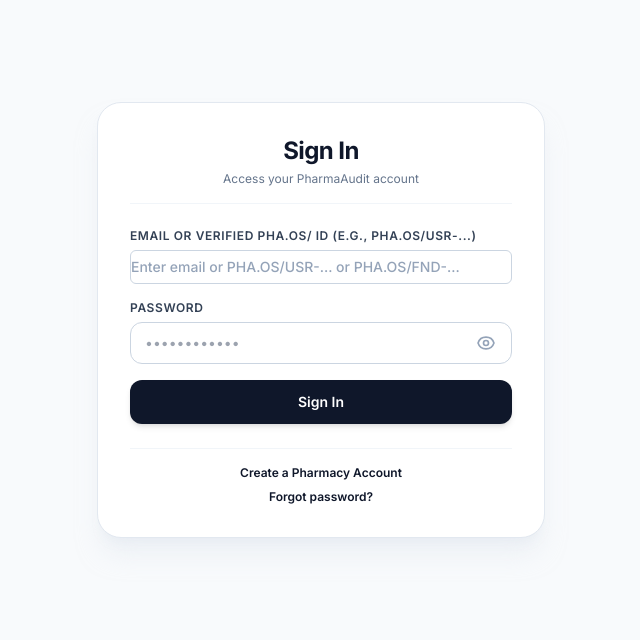
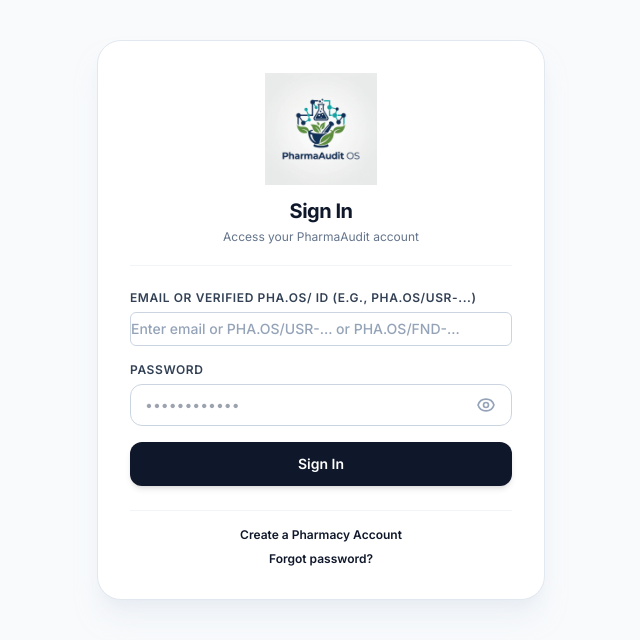
Before and after one commit to faruqueoumar-glitch/fyp, a Django app: page /login/ in a window 1280 px wide. Shown: the top 640 px of the page, without its empty margins (319-959 px from the left). Run offline with Django 5.2, Linux system fonts and the light colour scheme; some libraries are stand-ins or nearby versions.

Commit message:
Add stacked PharmaAudit OS hero logo to auth login page

```diff
--- a/app/templates/auth/login.html
+++ b/app/templates/auth/login.html
@@ -1,12 +1,18 @@
 {% extends 'base.html' %}
+{% load static %}
 
 {% block title %}Sign In | PharmaAudit OS{% endblock %}
 
 {% block main_content %}
 <div class="min-h-[80vh] flex flex-col justify-center items-center p-4">
     <div class="max-w-md w-full border border-slate-200 bg-white p-8 rounded-3xl shadow-xl shadow-slate-200/50">
-        <div class="mb-6 border-b border-slate-100 pb-4 text-center">
-            <h1 class="text-2xl font-bold tracking-tight text-slate-900">Sign In</h1>
+        <div class="mb-6 border-b border-slate-100 pb-5 text-center">
+            <img
+                src="{% static 'img/login-hero-white-green-navy.png' %}"
+                alt="PharmaAudit OS"
+                class="h-28 w-auto mx-auto mb-3 object-contain mix-blend-multiply"
+            >
+            <h1 class="text-xl font-bold tracking-tight text-slate-900">Sign In</h1>
             <p class="text-xs text-slate-500 mt-1">Access your PharmaAudit account</p>
         </div>
 
```
Also changed, not shown: app/static/img/login-hero-white-green-navy.png (added).
